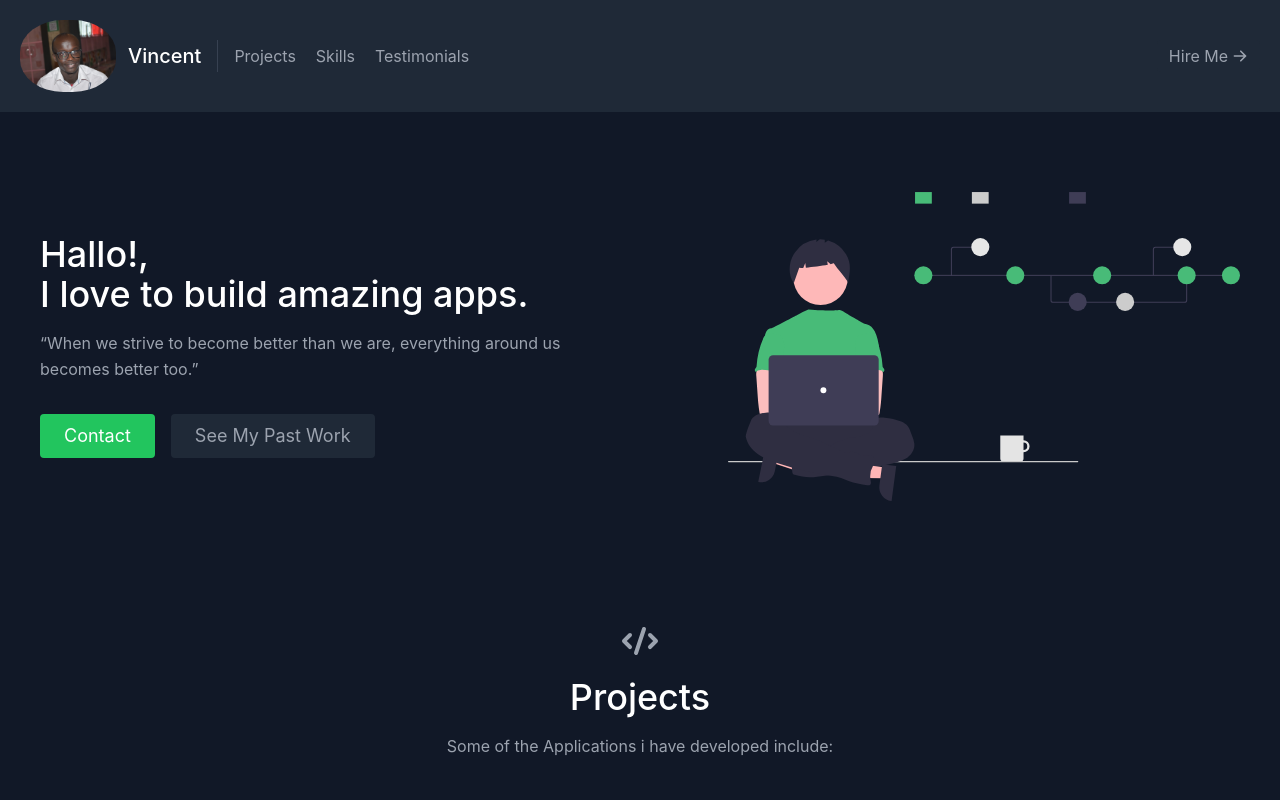
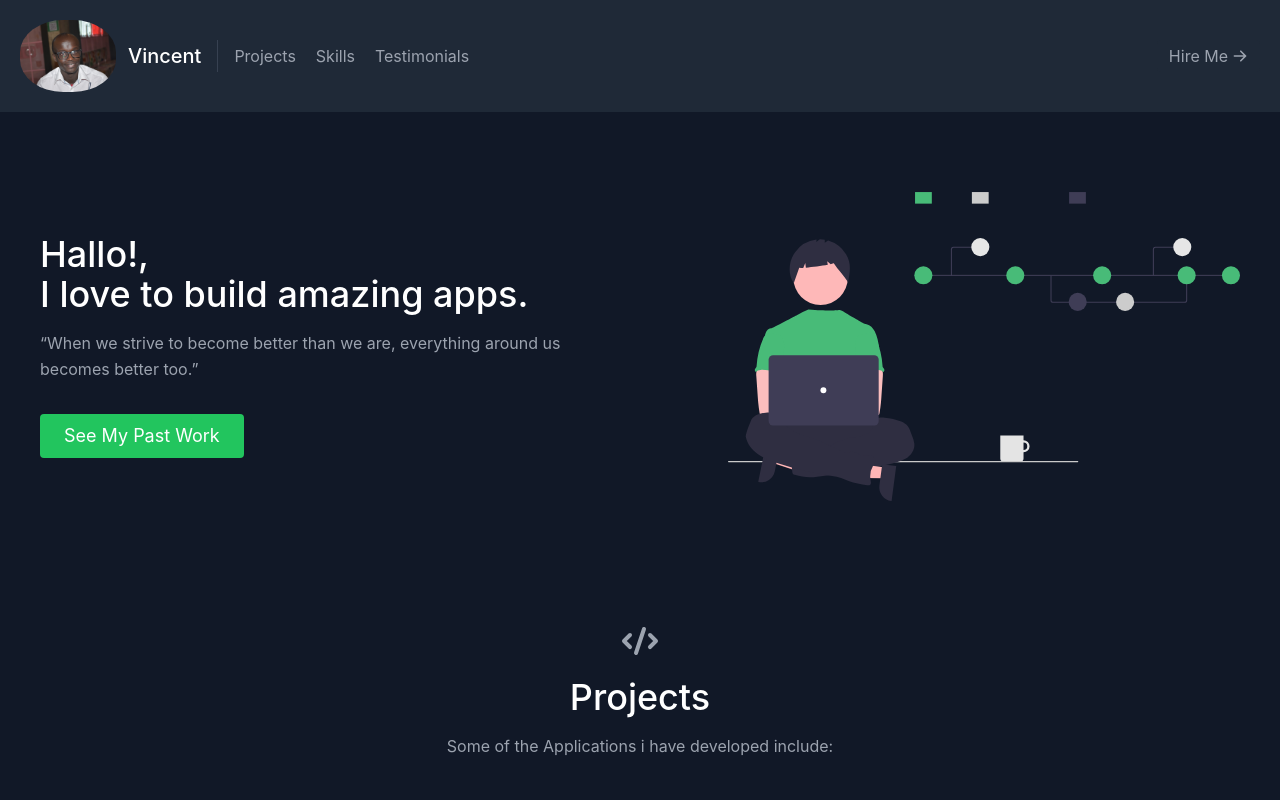
Before and after one commit to tvinnie/home, a React (Create React App) app: page / in a window 1280 px wide. Shown: the top 800 px of the page. Built offline with nearby package versions, Linux system fonts and the light colour scheme.

Commit message:
removed contact  link

```diff
--- a/src/components/About.js
+++ b/src/components/About.js
@@ -15,15 +15,15 @@ export default function About() {
                     </p>
                     <div className="flex justify-center">
                         <a
-                        href="#contact"
+                        href="#projects"
                         className="inline-flex text-white bg-green-500 border-0 py-2 px-6 focus:outline-none hover:bg-green-600 rounded text-lg">
-                            Contact
+                            See My Past Work
                         </a>
-                        <a
+                        {/* <a
                         href="#projects"
                         className="ml-4 inline-flex text-gray-400 bg-gray-800 border-0 py-2 px-6 focus:outline-none hover:bg-gray-700 hover:text-white rounded text-lg">
                         See My Past Work
-                        </a>
+                        </a> */}
                     </div>
                 </div>
 
```
